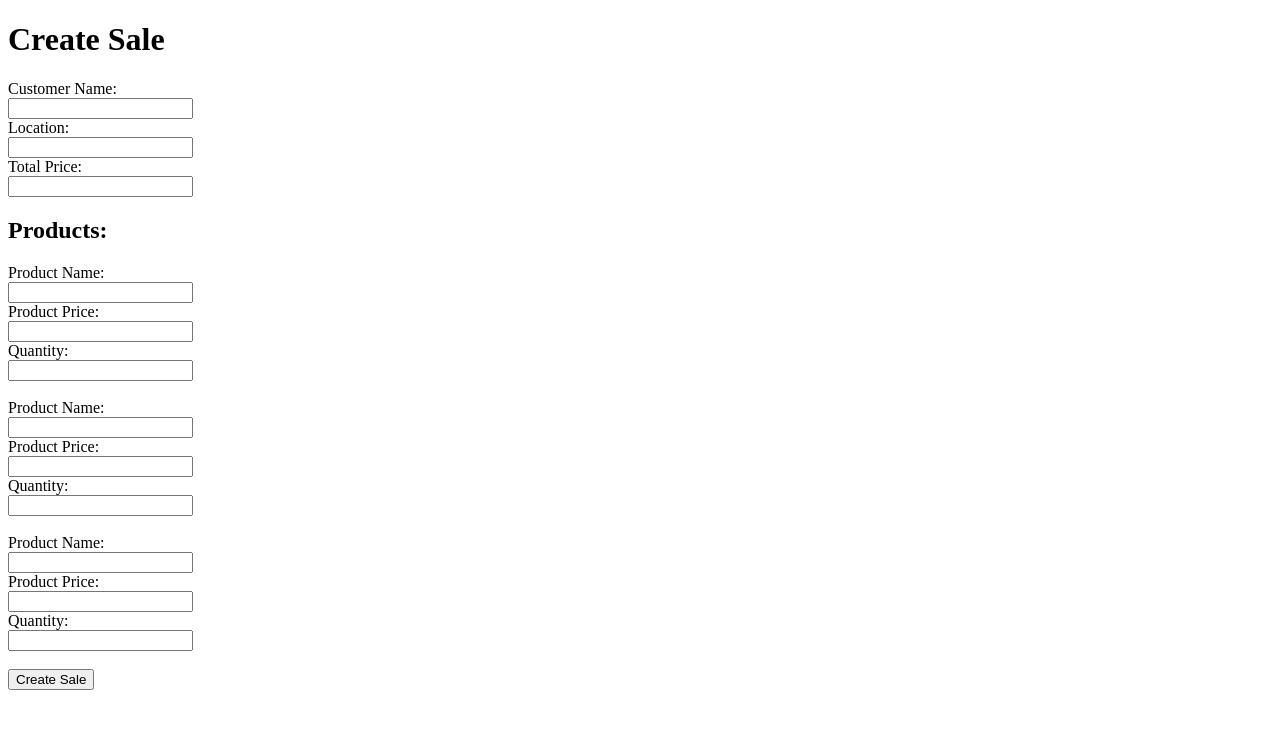
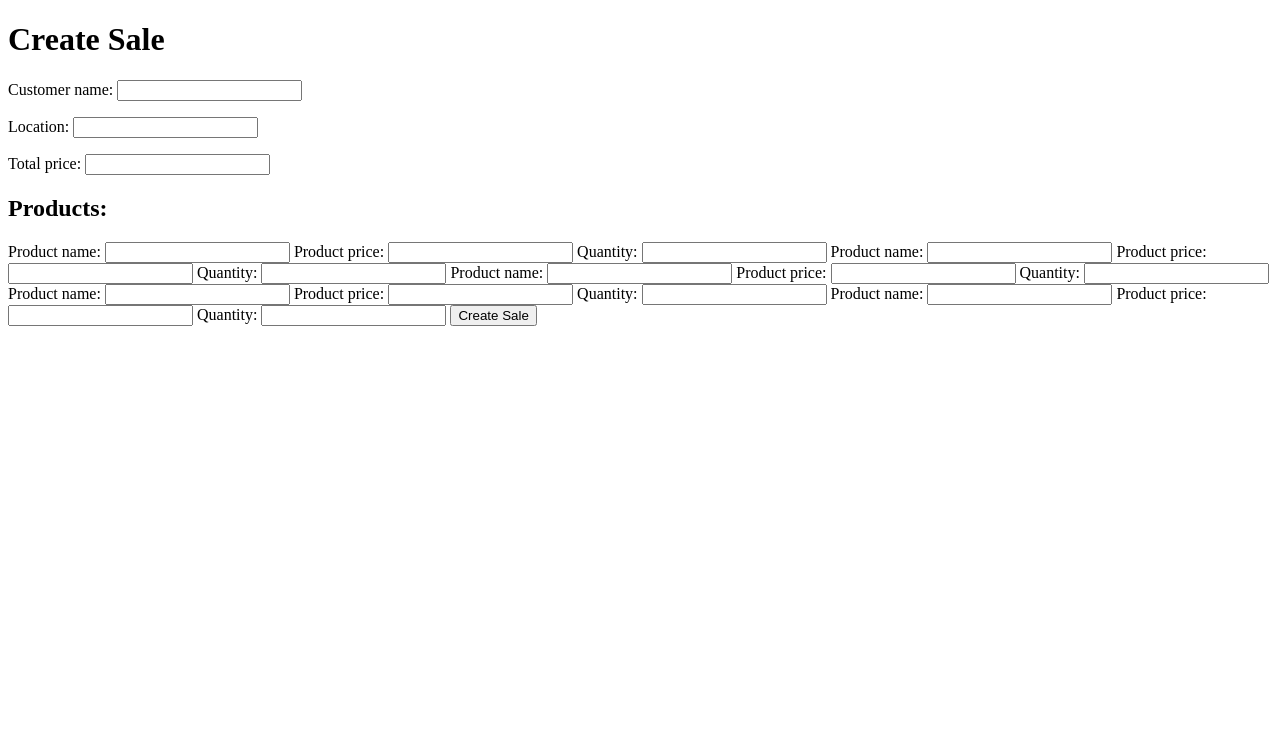
Before and after one commit to mozsocia/django_two_model_dependent_CRUD, a Django app: page /create_sale/ in a window 1280 px wide. Shown: the top 729 px of the page. Run offline with Django 4.2, Linux system fonts and the light colour scheme.

Commit message:
init with form

```diff
--- /dev/null
+++ b/dashboard/forms.py
@@ -0,0 +1,12 @@
+from django import forms
+from .models import Sales, SalesProduct
+
+class SalesForm(forms.ModelForm):
+    class Meta:
+        model = Sales
+        fields = ['customer_name', 'location', 'total_price']
+
+class SalesProductForm(forms.ModelForm):
+    class Meta:
+        model = SalesProduct
+        fields = ['product_name', 'product_price', 'quantity']
--- a/dashboard/templates/create_sale.html
+++ b/dashboard/templates/create_sale.html
@@ -7,33 +7,15 @@
     <h1>Create Sale</h1>
     <form method="post">
         {% csrf_token %}
-        <label for="customer_name">Customer Name:</label><br>
-        <input type="text" id="customer_name" name="customer_name" required><br>
 
-        <label for="location">Location:</label><br>
-        <input type="text" id="location" name="location" required><br>
-
-        <label for="total_price">Total Price:</label><br>
-        <input type="number" id="total_price" name="total_price" step="0.01" required><br>
+        {{ sales_form.as_p }}
 
         <h2>Products:</h2>
-        {% for i in "123" %}
-            <label for="product_name">Product Name:</label><br>
-            <input type="text" id="product_name" name="product_name[]" required><br>
-
-            <label for="product_price">Product Price:</label><br>
-            <input type="number" id="product_price" name="product_price[]" step="0.01" required><br>
-
-            <label for="quantity">Quantity:</label><br>
-            <input type="number" id="quantity" name="quantity[]" required><br><br>
+        {% for form in product_forms %}
+            {{ form.as_table }}
         {% endfor %}
 
-
-
-
         <input type="submit" value="Create Sale">
-
-        {{  product_forms }}
     </form>
 </body>
 </html>
--- a/dashboard/views.py
+++ b/dashboard/views.py
@@ -11,30 +11,26 @@ def hello_view(request):
     return render(request, 'dashboard/hello.html', {'message': message})
 
 
-
 from django.shortcuts import render, redirect
+from .forms import SalesForm, SalesProductForm
 from .models import Sales, SalesProduct
-from pprint import pp, pprint
-
-
-
 
 def create_sale(request):
     if request.method == 'POST':
-        print(request.POST)
-        customer_name = request.POST['customer_name']
-        location = request.POST['location']
-        total_price = request.POST['total_price']
+        sales_form = SalesForm(request.POST)
+        product_forms = [SalesProductForm(request.POST, prefix=str(i)) for i in range(5)]
 
-        sale = Sales.objects.create(customer_name=customer_name, location=location, total_price=total_price)
+        if sales_form.is_valid() and all(form.is_valid() for form in product_forms):
+            sale = sales_form.save()
 
-        product_names = request.POST.getlist('product_name[]')
-        product_prices = request.POST.getlist('product_price[]')
-        quantities = request.POST.getlist('quantity[]')
+            for form in product_forms:
+                product = form.save(commit=False)
+                product.sales = sale
+                product.save()
 
-        for name, price, quantity in zip(product_names, product_prices, quantities):
-            SalesProduct.objects.create(sales=sale, product_name=name, product_price=price, quantity=quantity)
+            return redirect('create_sale')
+    else:
+        sales_form = SalesForm()
+        product_forms = [SalesProductForm(prefix=str(i)) for i in range(5)]
 
-        return redirect('create_sale')
-
-    return render(request, 'create_sale.html')
+    return render(request, 'create_sale.html', {'sales_form': sales_form, 'product_forms': product_forms})
```
Also changed, not shown: db.sqlite3.
